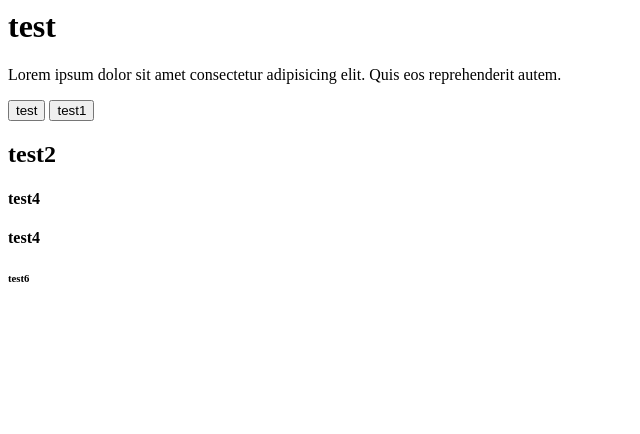
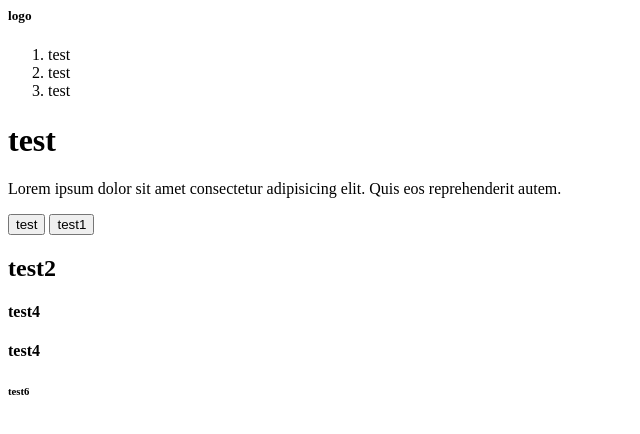
Before and after one commit to hamzaselmerra/gitnew, a plain HTML site: page index.html in a window 1280 px wide. Shown: the whole page, without its empty margins (0-640 px from the left). Drawn offline with Linux system fonts and the light colour scheme.

Commit message:
add navbar

```diff
--- a/index.html
+++ b/index.html
@@ -1,3 +1,13 @@
+<nav>
+    <h5>logo</h5>
+
+    <ol>
+        <li>test</li>
+        <li>test</li>
+        <li>test</li>
+    </ol>
+</nav>
+
 <h1>test</h1>
 <p>Lorem ipsum dolor sit amet consectetur adipisicing elit. Quis eos reprehenderit autem.</p>
 <button>test</button>
```
